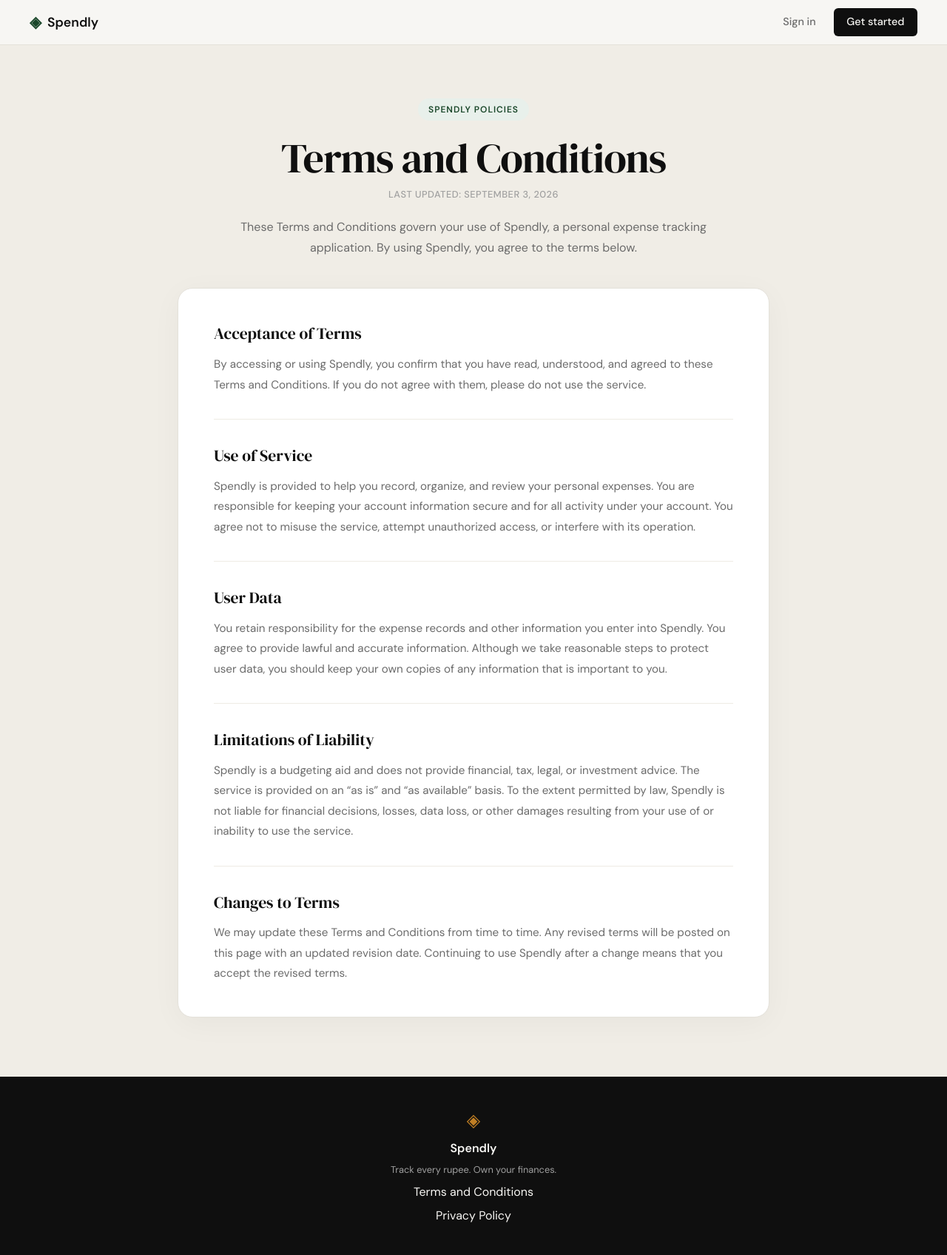
After one commit to smritisharma2924/spendly, a Flask app: page /terms in a window 1280 px wide. The commit adds this page. Shown: the whole page at 74% size. Run offline with Flask 3, Linux system fonts and the light colour scheme.

Commit message:
landing: apd terms and conditions page and route

```diff
--- a/app.py
+++ b/app.py
@@ -10,6 +10,11 @@ app = Flask(__name__)
 @app.route("/")
 def landing():
     return render_template("landing.html")
+
+
+@app.route("/terms", methods=["GET"])
+def terms():
+    return render_template("terms.html")
 
 
 @app.route("/register")
--- a/static/css/style.css
+++ b/static/css/style.css
@@ -478,6 +478,93 @@ a { color: inherit; text-decoration: none; }
 .auth-switch a:hover { text-decoration: underline; }
 
 /* ------------------------------------------------------------------ */
+/* Terms page                                                          */
+/* ------------------------------------------------------------------ */
+
+.terms-section {
+    padding: 4.5rem 2rem 5rem;
+    background: var(--paper-warm);
+}
+
+.terms-container {
+    width: 100%;
+    max-width: 800px;
+    margin: 0 auto;
+}
+
+.terms-header {
+    max-width: 680px;
+    margin: 0 auto 2.5rem;
+    text-align: center;
+}
+
+.terms-eyebrow {
+    display: inline-block;
+    margin-bottom: 1.25rem;
+    padding: 0.35rem 0.85rem;
+    border-radius: 999px;
+    background: var(--accent-light);
+    color: var(--accent);
+    font-size: 0.75rem;
+    font-weight: 600;
+    letter-spacing: 0.08em;
+    text-transform: uppercase;
+}
+
+.terms-title {
+    margin-bottom: 0.5rem;
+    color: var(--ink);
+    font-family: var(--font-display);
+    font-size: clamp(2.25rem, 5vw, 3.5rem);
+    font-weight: 400;
+    line-height: 1.1;
+    letter-spacing: -0.02em;
+}
+
+.terms-updated {
+    margin-bottom: 1.25rem;
+    color: var(--ink-faint);
+    font-size: 0.8rem;
+    font-weight: 500;
+    letter-spacing: 0.04em;
+    text-transform: uppercase;
+}
+
+.terms-intro {
+    color: var(--ink-muted);
+    font-size: 1rem;
+    line-height: 1.75;
+}
+
+.terms-card {
+    padding: 2.75rem 3rem;
+    border: 1px solid var(--border);
+    border-radius: var(--radius-lg);
+    background: var(--paper-card);
+    box-shadow: 0 8px 40px rgba(0,0,0,0.04);
+}
+
+.terms-block + .terms-block {
+    margin-top: 2rem;
+    padding-top: 2rem;
+    border-top: 1px solid var(--border-soft);
+}
+
+.terms-block h2 {
+    margin-bottom: 0.65rem;
+    color: var(--ink);
+    font-family: var(--font-display);
+    font-size: 1.35rem;
+    font-weight: 400;
+}
+
+.terms-block p {
+    color: var(--ink-muted);
+    font-size: 0.95rem;
+    line-height: 1.8;
+}
+
+/* ------------------------------------------------------------------ */
 /* Footer                                                              */
 /* ------------------------------------------------------------------ */
 
@@ -527,4 +614,6 @@ a { color: inherit; text-decoration: none; }
 @media (max-width: 600px) {
     .nav-links a:not(.nav-cta) { display: none; }
     .hero { padding: 3rem 1rem 2rem; }
+    .terms-section { padding: 3rem 1rem; }
+    .terms-card { padding: 2rem 1.25rem; }
 }
--- a/templates/base.html
+++ b/templates/base.html
@@ -34,7 +34,7 @@
             <span class="brand-icon">◈</span>
             <span class="footer-name">Spendly</span>
             <p class="footer-copy">Track every rupee. Own your finances.</p>
-            <a href="#">Terms and Conditions</a>
+            <a href="/terms">Terms and Conditions</a>
             <a href="#">Privacy Policy</a>
         </div>
     </footer>
--- /dev/null
+++ b/templates/terms.html
@@ -0,0 +1,70 @@
+{% extends "base.html" %}
+
+{% block title %}Terms and Conditions — Spendly{% endblock %}
+
+{% block content %}
+
+<section class="terms-section">
+    <div class="terms-container">
+        <header class="terms-header">
+            <span class="terms-eyebrow">Spendly policies</span>
+            <h1 class="terms-title">Terms and Conditions</h1>
+            <p class="terms-updated">Last updated: September 3, 2026</p>
+            <p class="terms-intro">
+                These Terms and Conditions govern your use of Spendly, a personal expense tracking
+                application. By using Spendly, you agree to the terms below.
+            </p>
+        </header>
+
+        <div class="terms-card">
+            <section class="terms-block">
+                <h2>Acceptance of Terms</h2>
+                <p>
+                    By accessing or using Spendly, you confirm that you have read, understood, and agreed to
+                    these Terms and Conditions. If you do not agree with them, please do not use the service.
+                </p>
+            </section>
+
+            <section class="terms-block">
+                <h2>Use of Service</h2>
+                <p>
+                    Spendly is provided to help you record, organize, and review your personal expenses. You
+                    are responsible for keeping your account information secure and for all activity under
+                    your account. You agree not to misuse the service, attempt unauthorized access, or
+                    interfere with its operation.
+                </p>
+            </section>
+
+            <section class="terms-block">
+                <h2>User Data</h2>
+                <p>
+                    You retain responsibility for the expense records and other information you enter into
+                    Spendly. You agree to provide lawful and accurate information. Although we take reasonable
+                    steps to protect user data, you should keep your own copies of any information that is
+                    important to you.
+                </p>
+            </section>
+
+            <section class="terms-block">
+                <h2>Limitations of Liability</h2>
+                <p>
+                    Spendly is a budgeting aid and does not provide financial, tax, legal, or investment advice.
+                    The service is provided on an “as is” and “as available” basis. To the extent permitted by
+                    law, Spendly is not liable for financial decisions, losses, data loss, or other damages
+                    resulting from your use of or inability to use the service.
+                </p>
+            </section>
+
+            <section class="terms-block">
+                <h2>Changes to Terms</h2>
+                <p>
+                    We may update these Terms and Conditions from time to time. Any revised terms will be posted
+                    on this page with an updated revision date. Continuing to use Spendly after a change means
+                    that you accept the revised terms.
+                </p>
+            </section>
+        </div>
+    </div>
+</section>
+
+{% endblock %}
```
